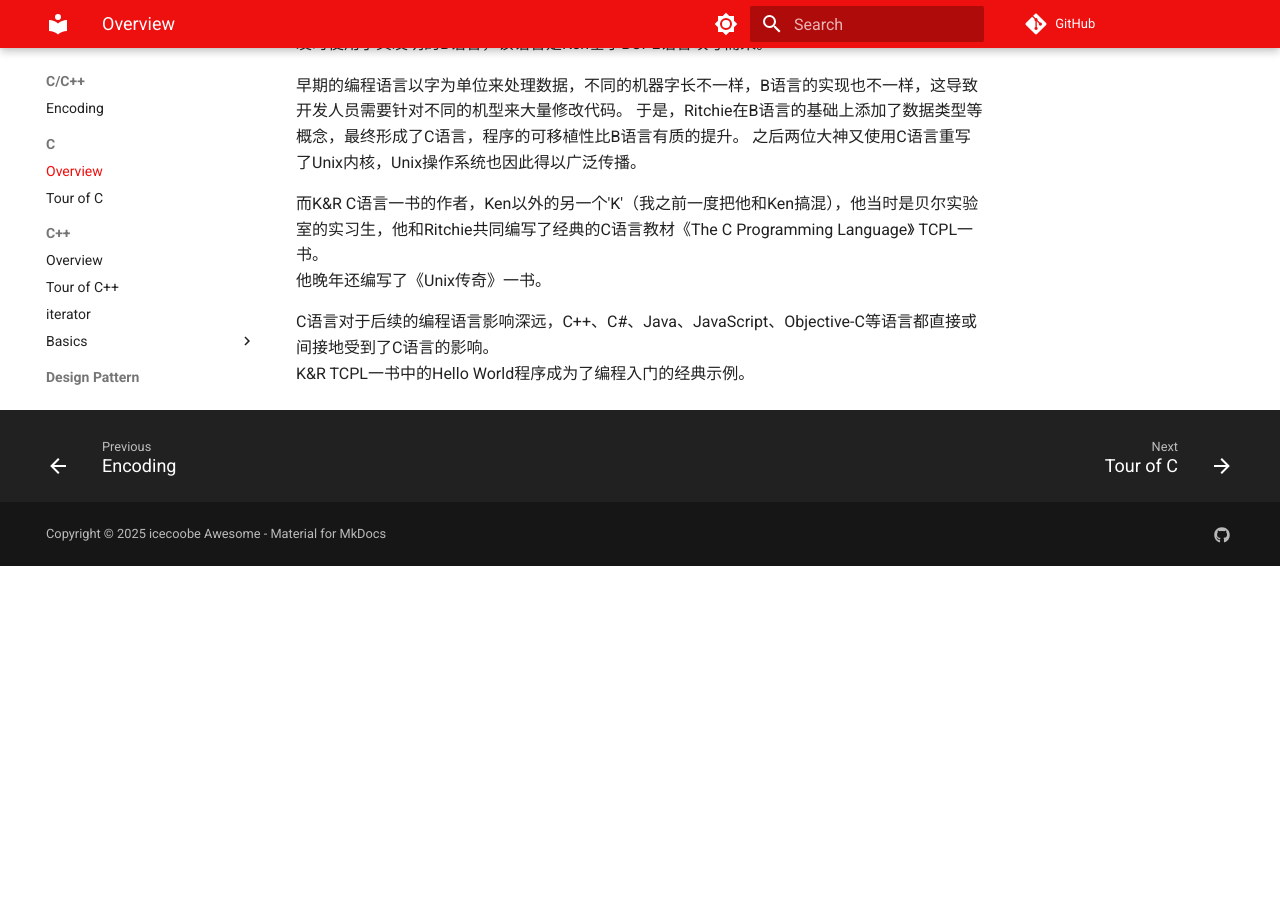
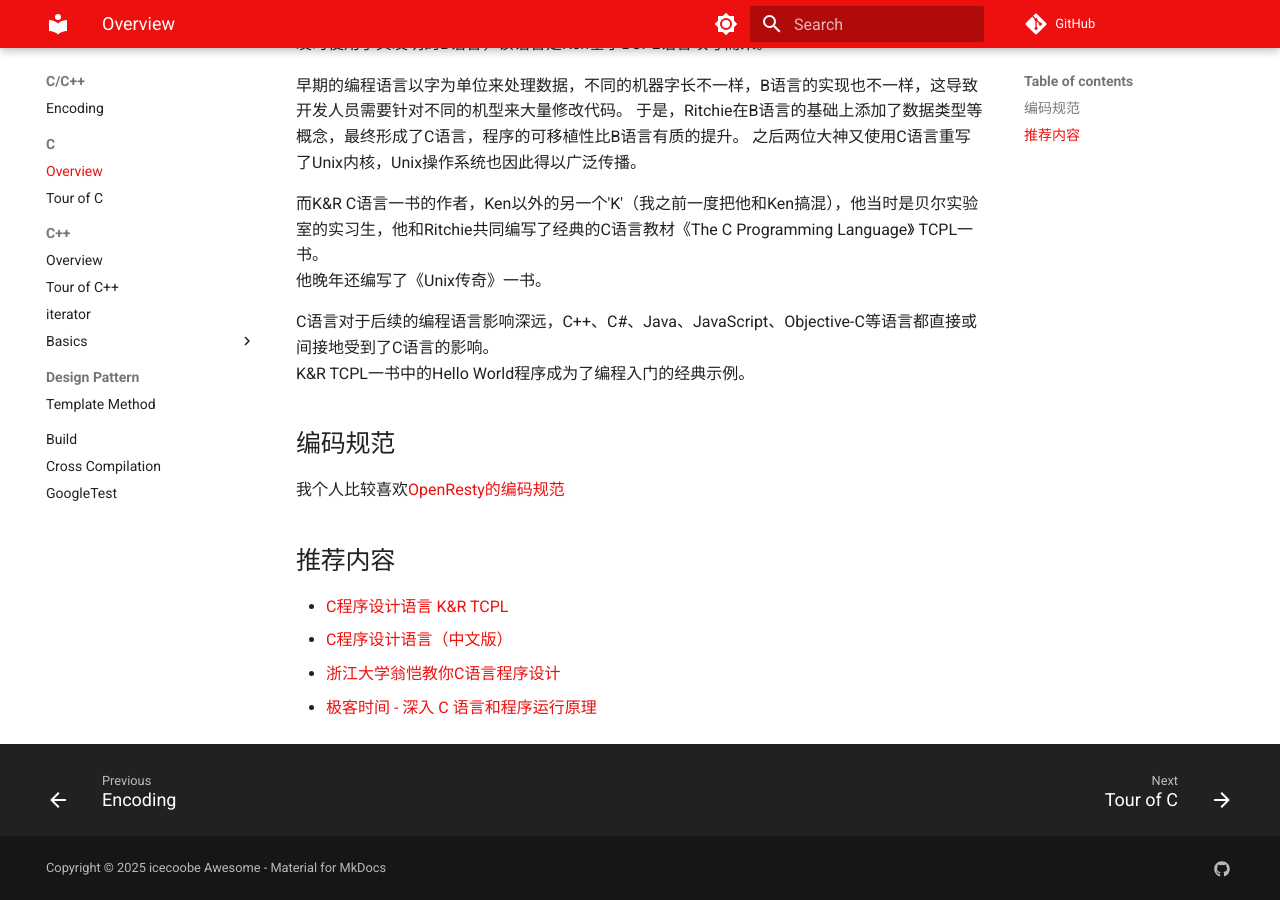
Before and after one commit to icecoobe/notes, an MkDocs documentation site: the page built from docs/c-cpp/c/00.overview.md, in a window 1280 px wide and 900 px high, scrolled down 550 px. Built offline with MkDocs 1.6.1 and Material for MkDocs 9.7.7, drawn with Linux system fonts in a browser that asks for light colours; comment, search, counter and statistics services are not loaded; before the commit the page ends 1116 px from its top, so only the background shows below that.

Commit message:
update C overview, rtti.md

```diff
--- a/docs/c-cpp/c/00.overview.md
+++ b/docs/c-cpp/c/00.overview.md
@@ -20,3 +20,14 @@ C语言诞生于上个世界70年代初期，由Dennis Ritchie在贝尔实验室
 
 C语言对于后续的编程语言影响深远，C++、C#、Java、JavaScript、Objective-C等语言都直接或间接地受到了C语言的影响。<br>
 K&R TCPL一书中的Hello World程序成为了编程入门的经典示例。<br>
+
+## 编码规范
+
+我个人比较喜欢[OpenResty的编码规范](https://openresty.org/cn/c-coding-style-guide.html)
+
+## 推荐内容
+
+- [C程序设计语言 K&R TCPL](https://book.douban.com/subject/1139336/)
+- [C程序设计语言（中文版）](https://www.learncs.site/assets/files/c-programming-language-2nd-edition-simple-chinese-4ca79b68a8a3542f3e951afe6d1352b1.pdf)
+- [浙江大学翁恺教你C语言程序设计](https://www.bilibili.com/video/BV1dr4y1n7vA/?spm_id_from=333.337.search-card.all.click)
+- [极客时间 - 深入 C 语言和程序运行原理](https://time.geekbang.org/column/intro/100100701?utm_campaign=geektime_search&utm_content=geektime_search&utm_medium=geektime_search&utm_source=geektime_search&utm_term=geektime_search&tab=catalog)
--- a/mkdocs.yml
+++ b/mkdocs.yml
@@ -156,6 +156,7 @@ nav:
         - virtual: c-cpp/basics/virtual.md
         - final: c-cpp/basics/final.md
         - Pointer and Reference: c-cpp/basics/pointer_and_ref.md
+        - RTTI: c-cpp/basics/rtti.md
     - Design Pattern:
       - Template Method: c-cpp/design_pattern/template_method.md
     - Build: c-cpp/build.md
```
Also changed, not shown: docs/c-cpp/basics/rtti.md (added, +83 -0 lines).
